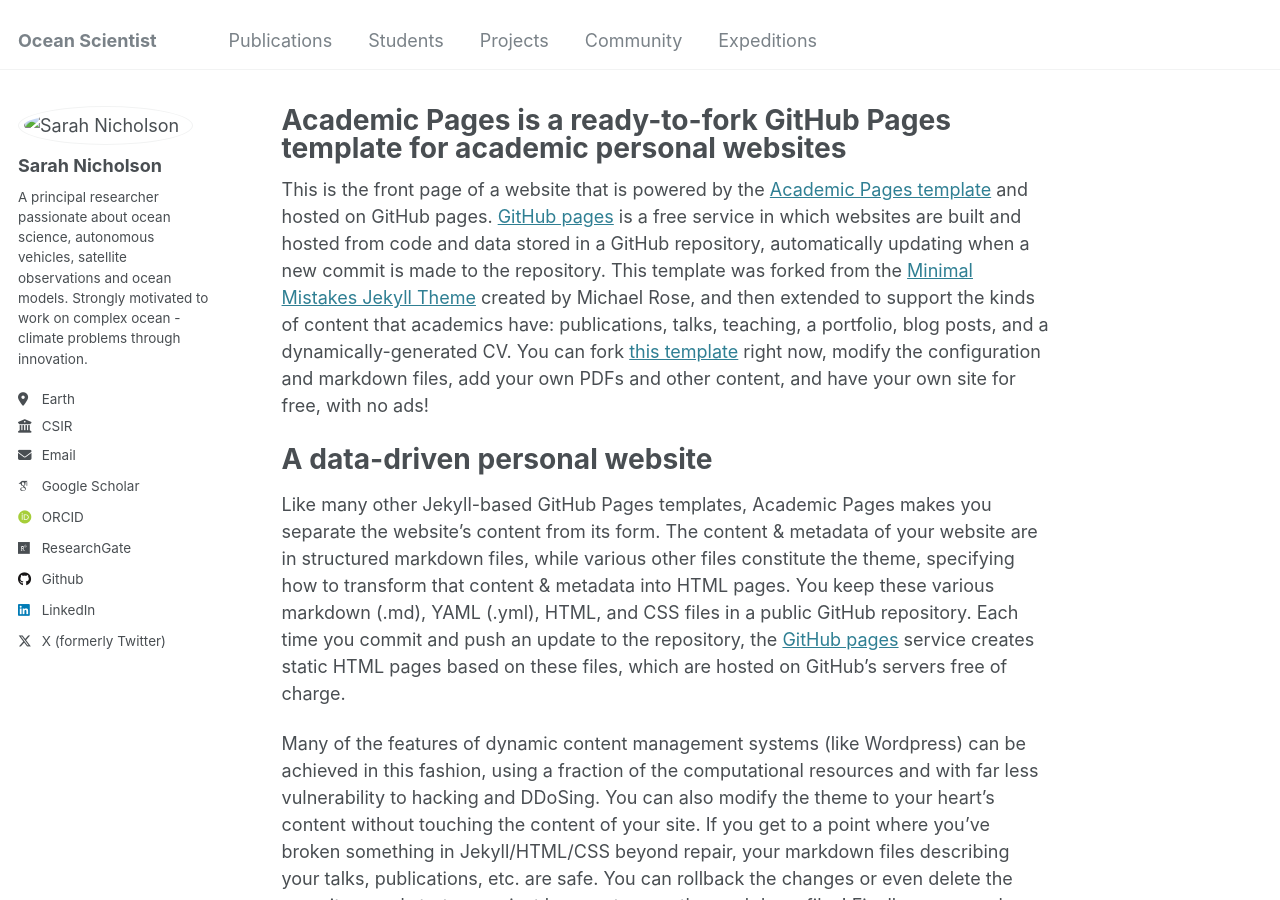
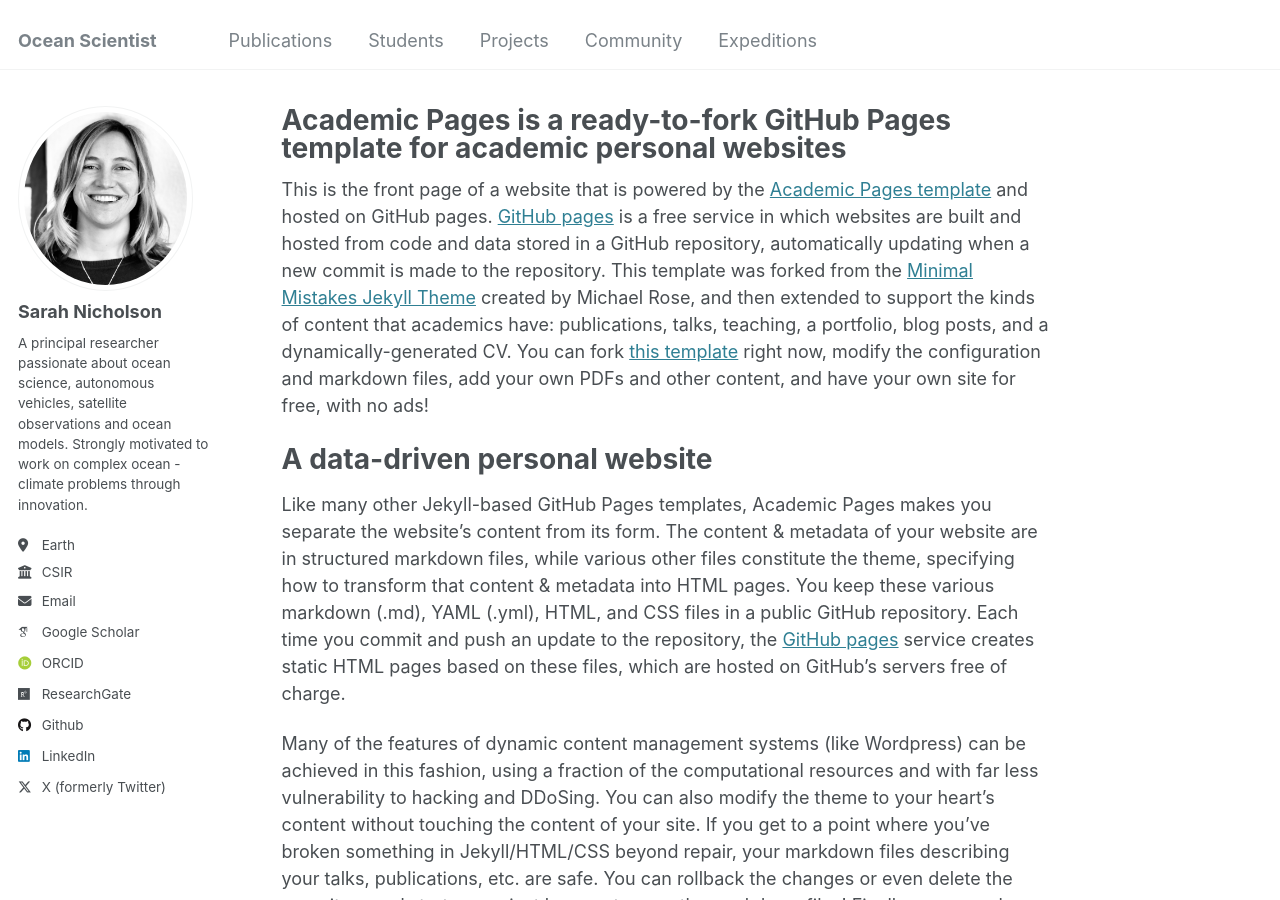
Before and after one commit to sarahnicholson/sarahnicholson.github.io, a Jekyll site: the page built from _pages/about.md, in a window 1280 px wide and 900 px high. Built offline with Jekyll 4.4.1, drawn with Linux system fonts in a browser that asks for light colours; some web fonts are replaced.

Commit message:
Update _config.yml

```diff
--- a/_config.yml
+++ b/_config.yml
@@ -12,7 +12,7 @@ title                    : "Ocean Scientist"
 title_separator          : "-"
 name                     : &name "Sarah Nicholson"
 description              : &description "personal description"
-url                      : https://academicpages.github.io # the base hostname & protocol for your site e.g. "https://[your GitHub username].github.io"
+url                      : https://sarahnicholson.github.io # the base hostname & protocol for your site e.g. "https://[your GitHub username].github.io"
 baseurl                  : "" # the subpath of your site, e.g. "/blog"
 repository               : "sarahnicholson/sarahnicholson.github.io"
 
@@ -21,7 +21,7 @@ repository               : "sarahnicholson/sarahnicholson.github.io"
 #               Additional customization can be done by editing /_includes/author-profile.html
 author:
   # Biographic information
-  avatar           : "/images/profile2.png"
+  avatar           : "profile2.png"
   name             : "Sarah Nicholson"
   pronouns         : # example: "she/her"
   bio              : "A principal researcher passionate about ocean science, autonomous vehicles, satellite observations and ocean models. Strongly motivated to work on complex ocean - climate problems through innovation. "
```
